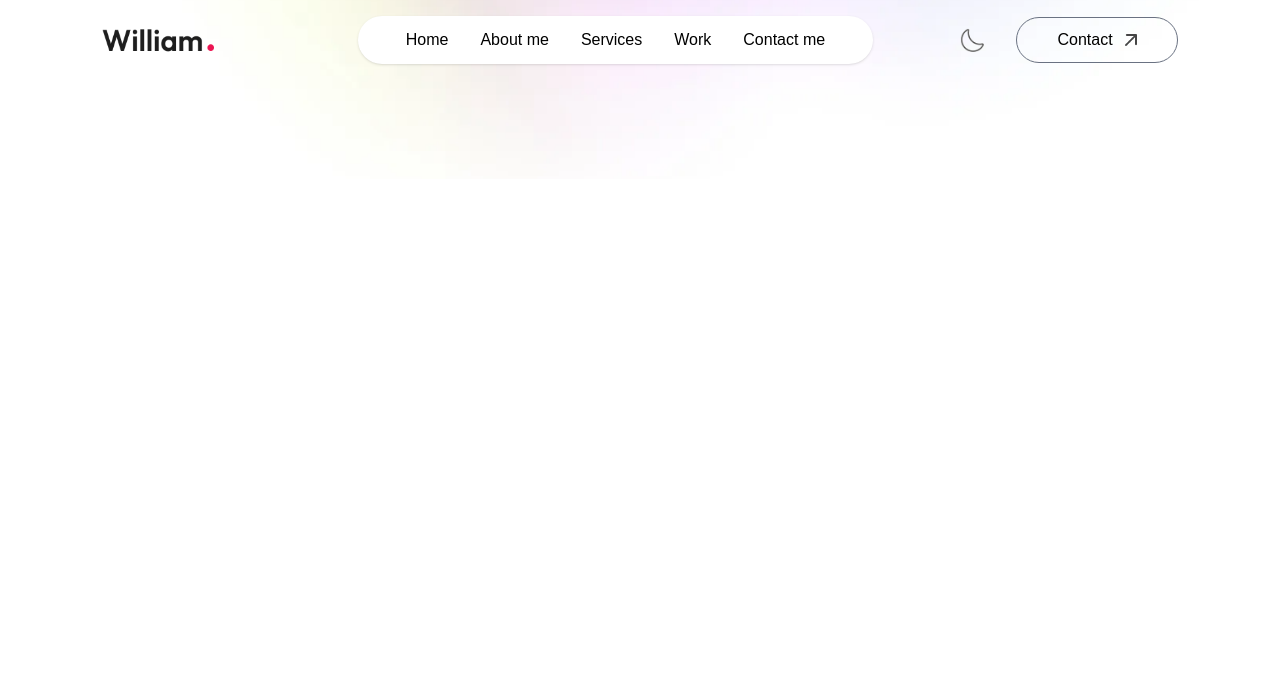
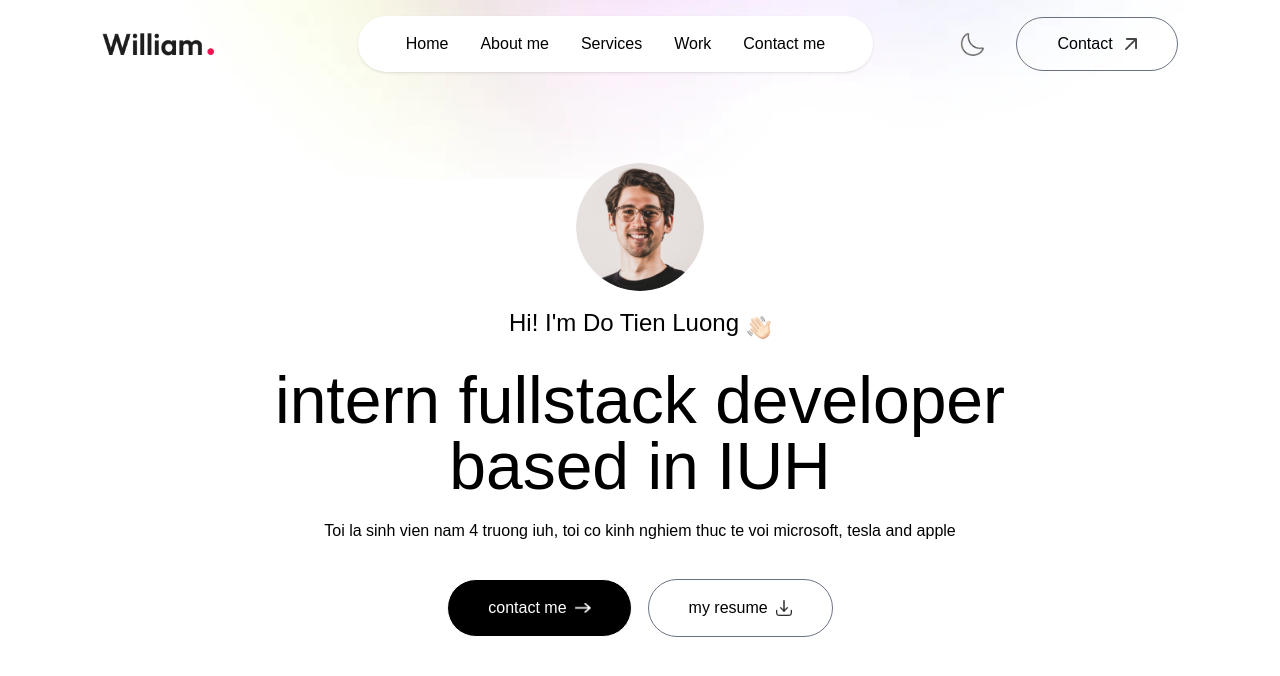
Before and after one commit to DoTienLuong/DTL_Portfolio, a Next.js app: page / in a window 1280 px wide. Shown: the top 676 px of the page. Built offline with nearby package versions, Linux system fonts and the light colour scheme; a web font is replaced by a local one.

Commit message:
Complete: Done header

```diff
--- /dev/null
+++ b/app/components/Header.jsx
@@ -0,0 +1,43 @@
+import { assets } from '@/assets/assets';
+import Image from 'next/image';
+import React from 'react';
+
+const Header = () => {
+  return (
+    <div className='w-11/12 max-w-3xl text-center mx-auto h-screen flex flex-col items-center justify-center gap-4'>
+      <div>
+        <Image src={assets.profile_img} alt='' className='rounded-full w-32' />
+      </div>
+      <h3 className='flex items-end gap-2 text-ml md:text-2xl mb-3 font-Ovo'>
+        Hi! I'm Do Tien Luong{' '}
+        <Image src={assets.hand_icon} alt='' className='w-6' />
+      </h3>
+      <h1 className='text-3xl sm:text-6xl lg:text-[66px] font-Ovo'>
+        intern fullstack developer based in IUH
+      </h1>
+      <p className='max-w-2xl mx-auto font-Ovo'>
+        Toi la sinh vien nam 4 truong iuh, toi co kinh nghiem thuc te voi
+        microsoft, tesla and apple
+      </p>
+      <div className='flex flex-col sm:flex-row items-center gap-4 mt-4'>
+        <a
+          href='#contact'
+          className='px-10 py-3 border rounded-full bg-black text-white flex items-center gap-2'
+        >
+          contact me{' '}
+          <Image src={assets.right_arrow_white} alt='' className='w-4' />
+        </a>
+        <a
+          href='/sample-resume.pdf'
+          download
+          className='px-10 py-3 border rounded-full border-gray-500 flex items-center gap-2'
+        >
+          {' '}
+          my resume <Image src={assets.download_icon} alt='' className='w-4' />
+        </a>
+      </div>
+    </div>
+  );
+};
+
+export default Header;
--- a/app/layout.js
+++ b/app/layout.js
@@ -17,7 +17,7 @@
   return (
     <html lang="en">
       <body
-        className={`${outfit.className} ${ovo.className} antialiased`}
+        className={`${outfit.className} ${ovo.className} antialiased leading-8 overflow-x-hidden`}
       >
         {children}
       </body>
--- a/app/page.js
+++ b/app/page.js
@@ -1,8 +1,10 @@
+import Header from "./components/Header";
 import NavBar from "./components/NavBar";
 export default function Home() {
   return (
     <>
       <NavBar />
+      <Header />
     </>
   );
 }
```
